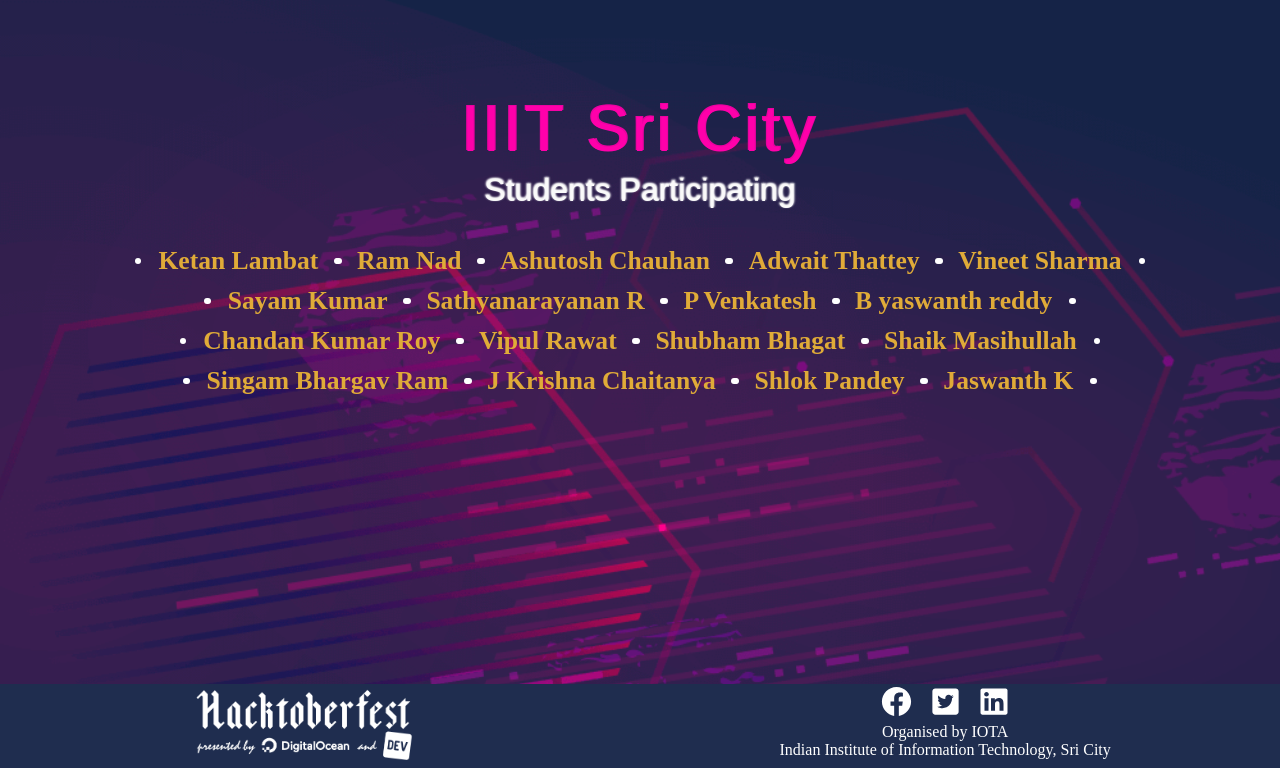
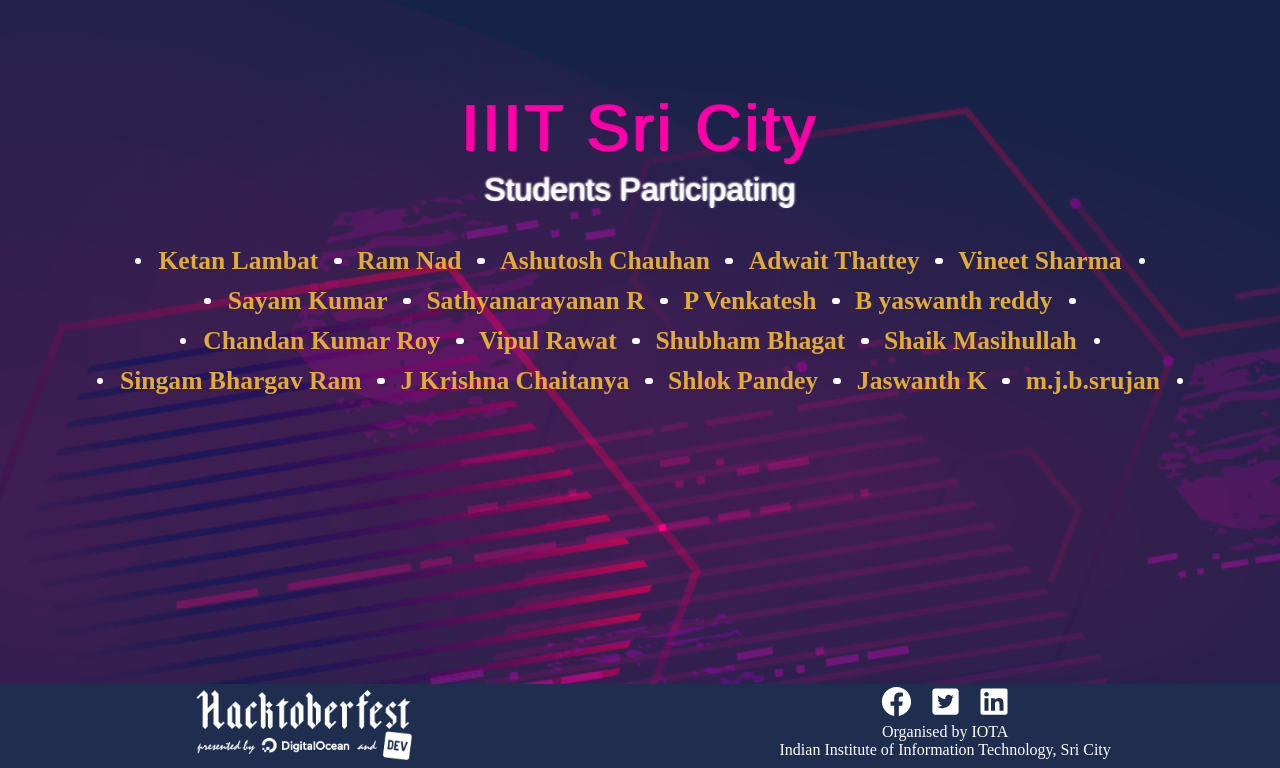
Before and after one commit to Project-Club-IIITS/hacktoberfest2019-participants, a Jekyll site: the page index.html, which Jekyll copies as it is, in a window 1280 px wide, cut to the strip 132-900 px from the top of the page. Built offline with Jekyll 4.4.1, drawn with Linux system fonts in a browser that asks for light colours; some web fonts are replaced.

Commit message:
added my name in index.html

```diff
--- a/index.html
+++ b/index.html
@@ -63,7 +63,7 @@
                 <li><a href="https://github.com/chaitanya531">J Krishna Chaitanya</a></li>
                 <li><a href="https://github.com/b30wulffz">Shlok Pandey</a></li>
                 <li><a href="https://github.com/JazzKriss21">Jaswanth K</a></li>
-
+                <li><a href="https://github.com/Srujan370">m.j.b.srujan</a></li>
             </ul>
         </div>
     </div>
```
